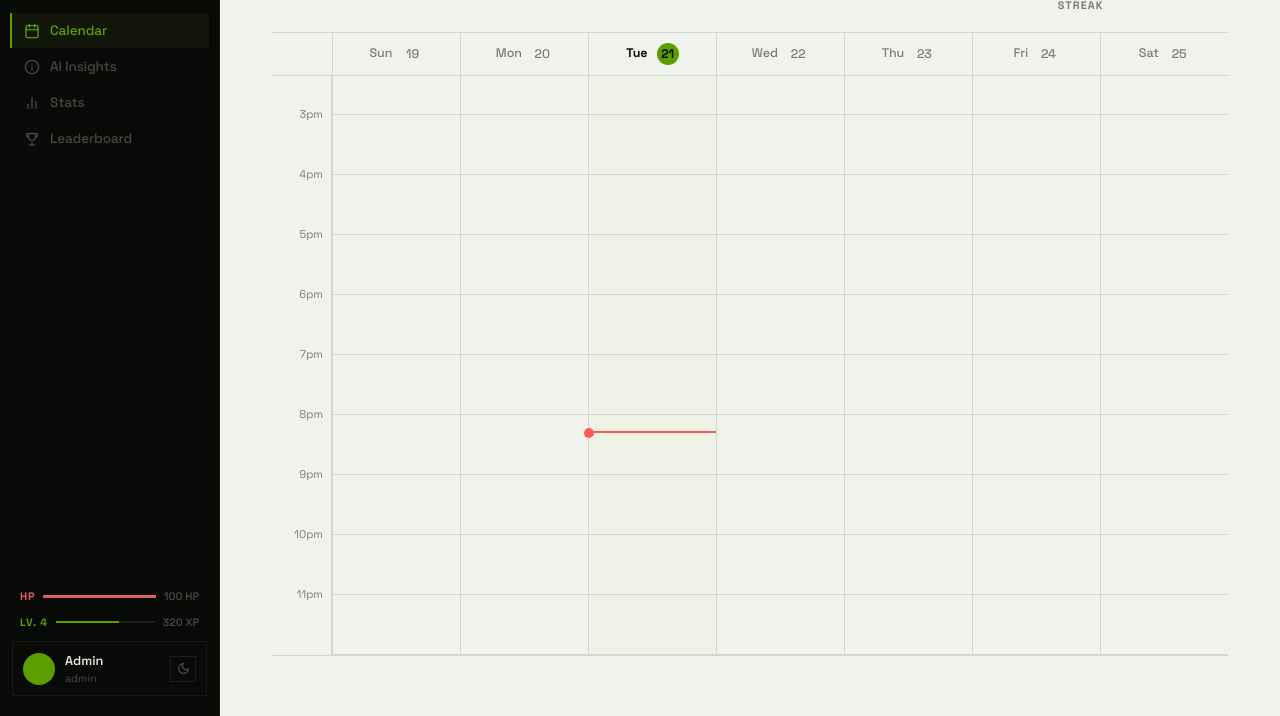
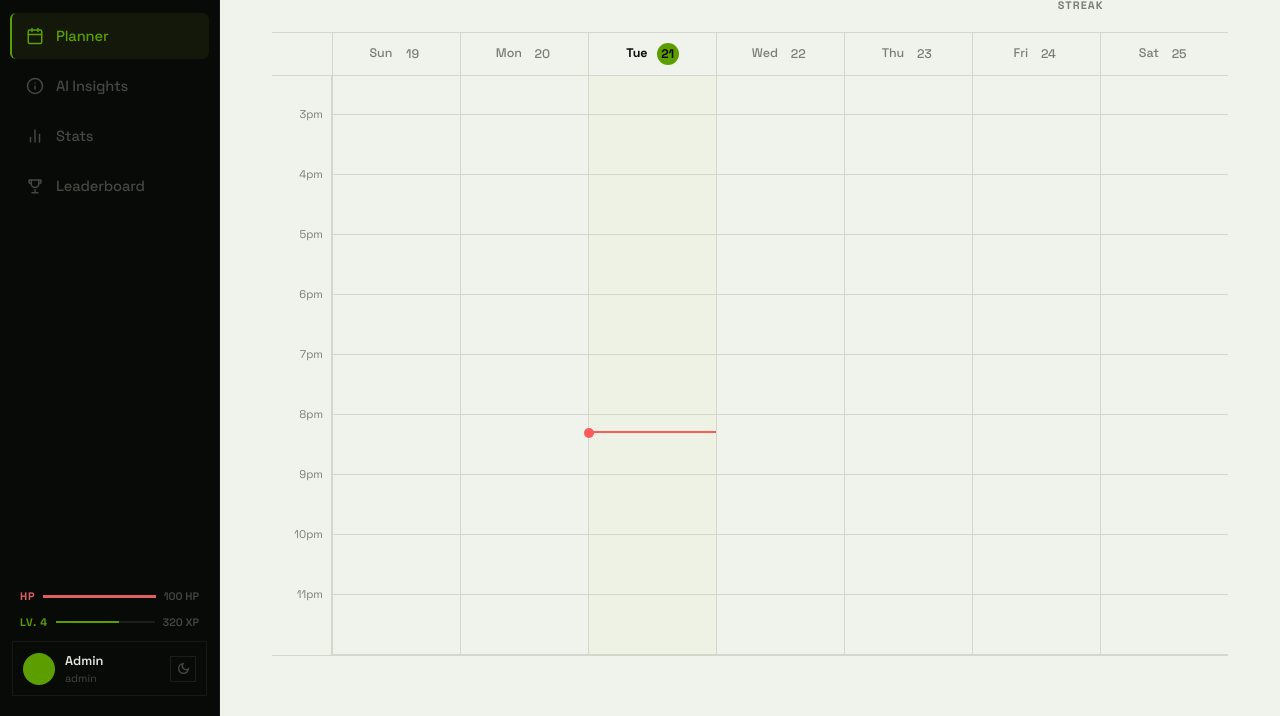
Before and after one commit to THEYAKUZI/Smart-Habit-Tracker, a plain HTML site: page dashboard.html in a window 1280 px wide. Shown: the part 84-800 px from the top of the page. Drawn offline with Linux system fonts and the light colour scheme; no server answers; sample sign-in values are in the browser's storage.

Commit message:
rename calendar to planner, bigger sidebar tabs

```diff
--- a/dashboard.css
+++ b/dashboard.css
@@ -60,15 +60,15 @@ body {
   flex-direction: column;
   padding: 0 10px;
   flex: 1;
-  gap: 1px;
+  gap: 4px;
 }
 
 .nav-item {
   display: flex;
   align-items: center;
-  gap: 10px;
-  padding: 9px 12px;
-  font-size: 0.85rem;
+  gap: 12px;
+  padding: 14px 14px;
+  font-size: 0.92rem;
   font-weight: 500;
   color: #434840;
   text-decoration: none;
@@ -76,14 +76,15 @@ body {
   letter-spacing: -0.01em;
   transition: color 0.15s, background 0.15s;
   border-left: 2px solid transparent;
-}
-.nav-item:hover { color: #E4E8DF; }
+  border-radius: 6px;
+}
+.nav-item:hover { color: #E4E8DF; background: rgba(255,255,255,0.04); }
 .nav-item.active {
   color: var(--lime);
   border-left-color: var(--lime);
-  background: rgba(185,242,60,0.05);
-}
-.nav-item svg { flex-shrink: 0; }
+  background: rgba(185,242,60,0.06);
+}
+.nav-item svg { flex-shrink: 0; width: 18px; height: 18px; }
 
 /* ── Sidebar bottom ── */
 .sidebar-bottom {
--- a/dashboard.html
+++ b/dashboard.html
@@ -18,7 +18,7 @@
     <nav class="sidebar-nav">
       <a class="nav-item active" data-section="today">
         <svg width="16" height="16" viewBox="0 0 24 24" fill="none" stroke="currentColor" stroke-width="2" stroke-linecap="round" stroke-linejoin="round"><rect x="3" y="4" width="18" height="18" rx="2"/><line x1="16" y1="2" x2="16" y2="6"/><line x1="8" y1="2" x2="8" y2="6"/><line x1="3" y1="10" x2="21" y2="10"/></svg>
-        Calendar
+        Planner
       </a>
       <a class="nav-item" data-section="insights">
         <svg width="16" height="16" viewBox="0 0 24 24" fill="none" stroke="currentColor" stroke-width="2" stroke-linecap="round" stroke-linejoin="round"><circle cx="12" cy="12" r="10"/><path d="M12 16v-4M12 8h.01"/></svg>
```
